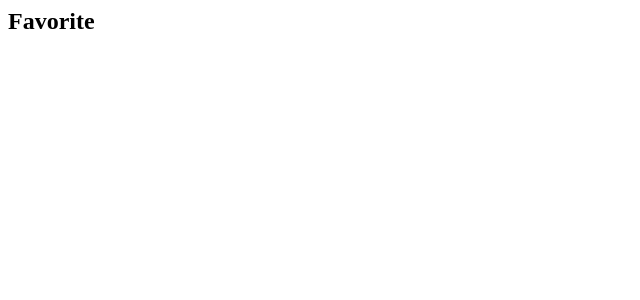
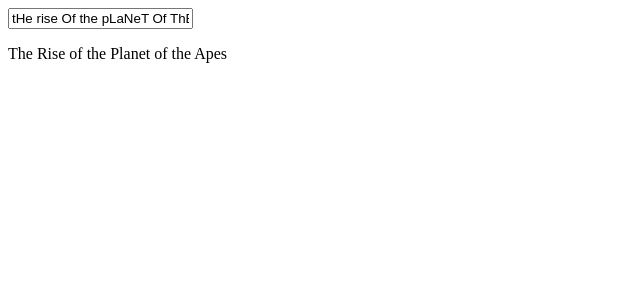
Before and after one commit to shaunkleyn/angular-crash-course, an Angular app: page / in a window 1280 px wide. Shown: the top 300 px of the page, without its empty margins (0-640 px from the left). Built offline with nearby package versions, Linux system fonts and the light colour scheme.

Commit message:
added titleCase pipe

```diff
--- a/src/app/app.component.html
+++ b/src/app/app.component.html
@@ -1,3 +1 @@
-<link rel="stylesheet" href="https://use.fontawesome.com/releases/v5.7.0/css/all.css" integrity="sha384-lZN37f5QGtY3VHgisS14W3ExzMWZxybE1SJSEsQp9S+oqd12jhcu+A56Ebc1zFSJ" crossorigin="anonymous">
-<h2>Favorite</h2>
-<favorite></favorite>
+<hello></hello>
--- /dev/null
+++ b/src/app/hello.component.html
@@ -0,0 +1,2 @@
+<input [(ngModel)]="titleText" type="text" />
+<p>{{ titleText | titleCase}}</p>
--- /dev/null
+++ b/src/app/hello.component.ts
@@ -0,0 +1,10 @@
+import { Component, Input } from '@angular/core';
+
+@Component({
+  selector: 'hello',
+  templateUrl: './hello.component.html',
+  styles: [`h1 { font-family: Lato; }`]
+})
+export class HelloComponent  {
+  titleText = "tHe rise Of the pLaNeT Of ThE aPeS";
+}
--- /dev/null
+++ b/src/app/title-case.pipe.ts
@@ -0,0 +1,21 @@
+import { Pipe, PipeTransform } from '@angular/core';
+
+@Pipe({
+  name: 'titleCase'
+})
+
+export class TitleCasePipe implements PipeTransform {
+  transform(value:string, args?:any) {
+    if (!value)
+      return null;
+
+      let ignoredWords = ['and', 'the', 'of', 'a', 'an']
+      return value.split(' ').map(function(val, index){
+        if (ignoredWords.indexOf(val.toLowerCase()) >= 0 && index > 0) {
+          return val.toLowerCase();
+        } else {
+          return val.charAt(0).toUpperCase() + val.substr(1).toLowerCase();
+        }
+      }).join(' ');
+  }
+}
```
Also changed, not shown: src/app/app.module.ts (+8 -11 lines).
